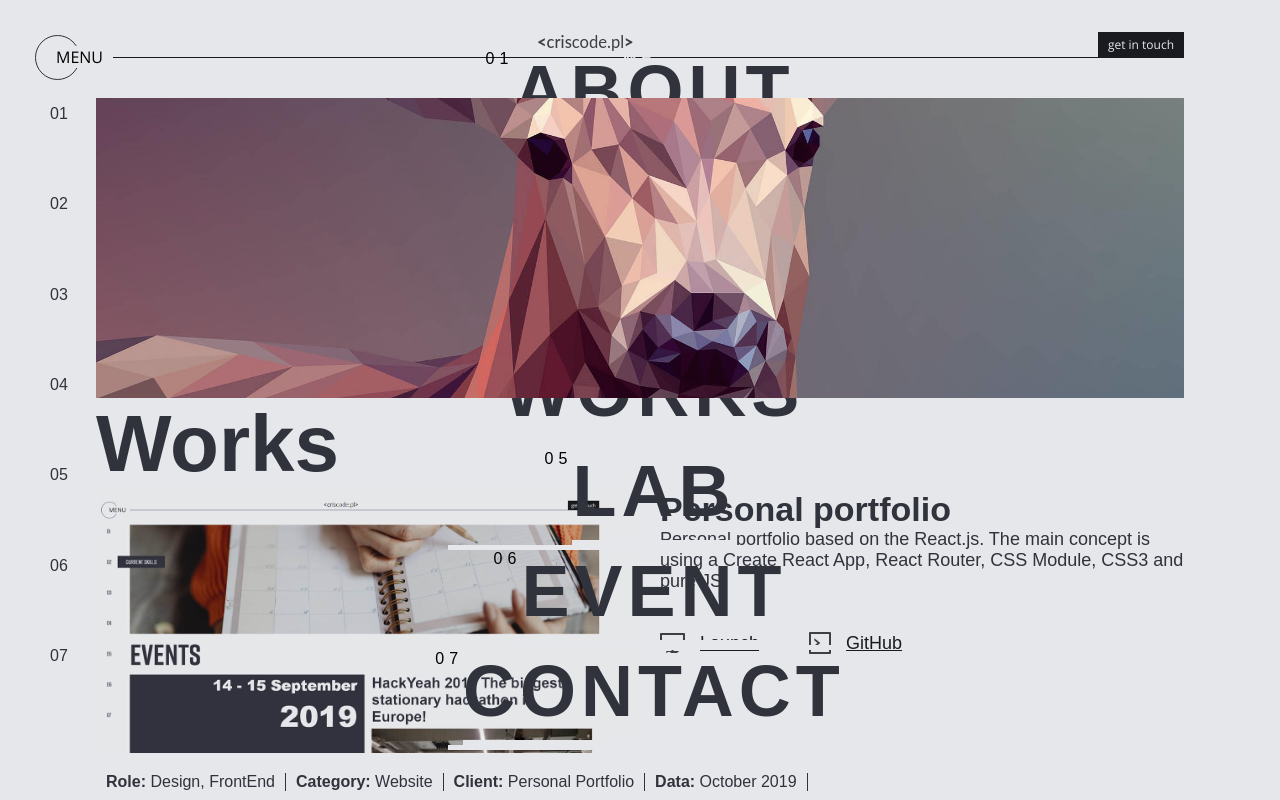
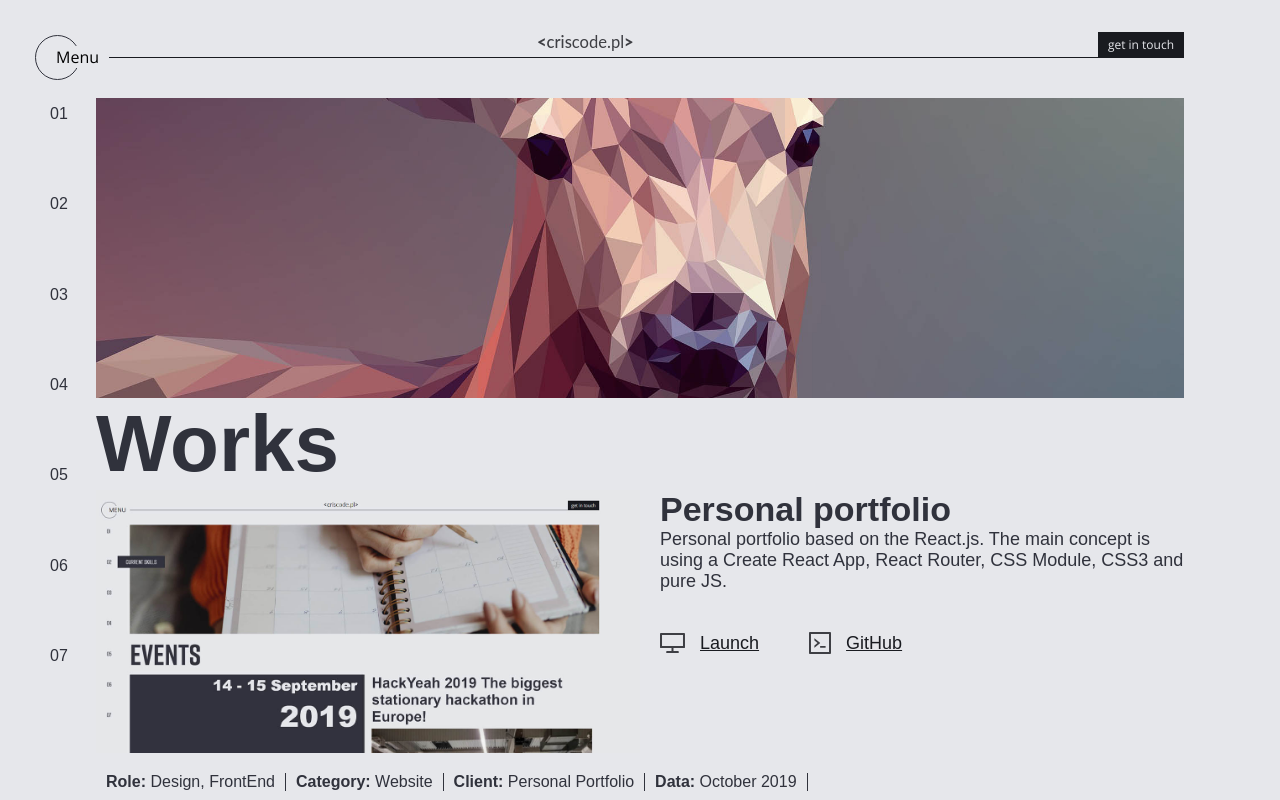
Before and after one commit to KrzysztofGrudzien/krzysztofgrudzien, a React (Create React App) app: page /works in a window 1280 px wide. Shown: the top 800 px of the page. Built offline with nearby package versions, Linux system fonts and the light colour scheme; a web font is replaced by a local one.

Commit message:
fix(scss): add z-index property

```diff
--- a/src/Sass/Base/index.scss
+++ b/src/Sass/Base/index.scss
@@ -18,7 +18,7 @@ body {
     "Ubuntu", "Cantarell", "Fira Sans", "Droid Sans", "Helvetica Neue",
     sans-serif;
   	-webkit-font-smoothing: antialiased;
- 	-moz-osx-font-smoothing: grayscale;
+	 -moz-osx-font-smoothing: grayscale;
 }
 
 #root {
@@ -26,6 +26,7 @@ body {
 	flex-direction: column;
 	justify-content: space-between;
 	height: 100vh;
+	position: relative;
 }
 
 code {
--- a/src/Sass/Components/Contact.module.scss
+++ b/src/Sass/Components/Contact.module.scss
@@ -13,6 +13,7 @@
     display: flex;
     flex-wrap: wrap;
     width: 100%;
+    z-index: -1;
 
     &__title {
         font-family: 'rift', sans-serif;
--- a/src/Sass/Components/ErrorPage.module.scss
+++ b/src/Sass/Components/ErrorPage.module.scss
@@ -13,6 +13,7 @@
 .error {
     display: flex;
     width: 100%;
+    z-index: -1;
 
     &__title {
         font-family: 'rift', sans-serif;
--- a/src/Sass/Components/Events.module.scss
+++ b/src/Sass/Components/Events.module.scss
@@ -13,6 +13,7 @@
     display: flex;
     flex-wrap: wrap;
     width: 100%;
+    z-index: -1;
 
     &__title {
         font-family: 'rift', sans-serif;
--- a/src/Sass/Components/Footer.module.scss
+++ b/src/Sass/Components/Footer.module.scss
@@ -5,6 +5,8 @@
     flex-direction: column;
     margin: 0 auto;
     width: 85%;
+    position: relative;
+    z-index: -1;
 
     &__social {
        border-bottom: solid 1px darken($grey, 80%);
--- a/src/Sass/Components/ITRoadMap.module.scss
+++ b/src/Sass/Components/ITRoadMap.module.scss
@@ -14,6 +14,7 @@
     display: flex;
     flex-wrap: wrap;
     width: 100%;
+    z-index: -1;
 
     &__title {
         font-family: 'rift', sans-serif;
--- a/src/Sass/Components/Lab.module.scss
+++ b/src/Sass/Components/Lab.module.scss
@@ -13,6 +13,7 @@
     display: flex;
     flex-wrap: wrap;
     width: 100%;
+    z-index: -1;
 
     &__title {
         font-family: 'rift', sans-serif;
--- a/src/Sass/Components/Navigation.module.scss
+++ b/src/Sass/Components/Navigation.module.scss
@@ -4,8 +4,9 @@
     background-color: $grey;
     font-family: 'rift', sans-serif;
     height: 100vh;
-    position: relative;
+    position: fixed;
     width: 100%;
+    z-index: 99;
 
     &__list {
         display: flex;
@@ -73,7 +74,7 @@
     height: 45px;
     left: 35px;
     width: 45px;
-    position: absolute;
+    position: fixed;
     top: 35px;
     z-index: 100;
 
@@ -85,3 +86,8 @@
         top: 10px;
     }
 }
+
+.opacity {
+    transition: all 1s ease-in-out;
+    opacity: 1;
+}
--- a/src/Sass/Components/Skills.module.scss
+++ b/src/Sass/Components/Skills.module.scss
@@ -13,6 +13,7 @@
     display: flex;
     flex-wrap: wrap;
     width: 100%;
+    z-index: -1;
 
     &__hero {
         background-image: url("../../assets/images/programming.jpg");
@@ -22,7 +23,6 @@
         filter: grayscale(20%);
         height: 300px;
         width: 100%;
-        z-index: 0;
     }
 
     &__box {
--- a/src/Sass/Components/SubNavigation.module.scss
+++ b/src/Sass/Components/SubNavigation.module.scss
@@ -5,7 +5,7 @@
     left: 50px;
     position: fixed;
     top: 105px;
-    z-index: 1000;
+    z-index: 1;
 
     &__list {
         display: flex;
--- a/src/Sass/Components/Works.module.scss
+++ b/src/Sass/Components/Works.module.scss
@@ -13,6 +13,7 @@
     display: flex;
     flex-wrap: wrap;
     width: 100%;
+    z-index: -1;
 
     &__title {
         font-family: 'rift', sans-serif;
@@ -29,7 +30,7 @@
         filter: grayscale(20%);
         height: 300px;
         width: 100%;
-        z-index: 0;
+        z-index: -1;
     }
 
     &__image {
--- a/src/components/Navigation.js
+++ b/src/components/Navigation.js
@@ -11,7 +11,17 @@ const listLinks = [
     { number: "06", path: "/events", name: "event", prefix: "'s" },
     { number: "07", path: "/contact", name: "contact", prefix: "with me" }
 ]
-const Menu = () => {
+class Menu extends React.Component {
+    state = {
+        isActive: true
+    }
+
+    handleToggleMenu = () => {
+        this.setState({
+            isActive: !this.state.isActive
+        })
+    }
+    render() {
         const links = listLinks.map(link => (
             <li key={link.number} className={styles.nav__item}>
                 <sup className={styles.nav__number}>{link.number}</sup>
@@ -21,10 +31,12 @@ const Menu = () => {
         ))
         return (
             <>
-            <div className={styles.switcher}>
-                <span className={styles.switcher__text}>MENU</span>
+                <div className={styles.switcher} onClick={this.handleToggleMenu}>
+                    <span className={styles.switcher__text}>{!this.state.isActive ? "Close" : "Menu"}</span>
                 </div>
-            <nav className={styles.nav}>
+                <nav
+                    className={this.state.isActive ? `${styles.nav}` : `${styles.nav} ${styles.opacity}`}
+                    hidden={this.state.isActive}>
                     <ul className={styles.nav__list}>
                         {links}
                     </ul>
@@ -32,5 +44,6 @@ const Menu = () => {
             </>
         )
     }
+}
 
 export default Menu;
```
Lines whose indentation alone changed are shown as unchanged.
